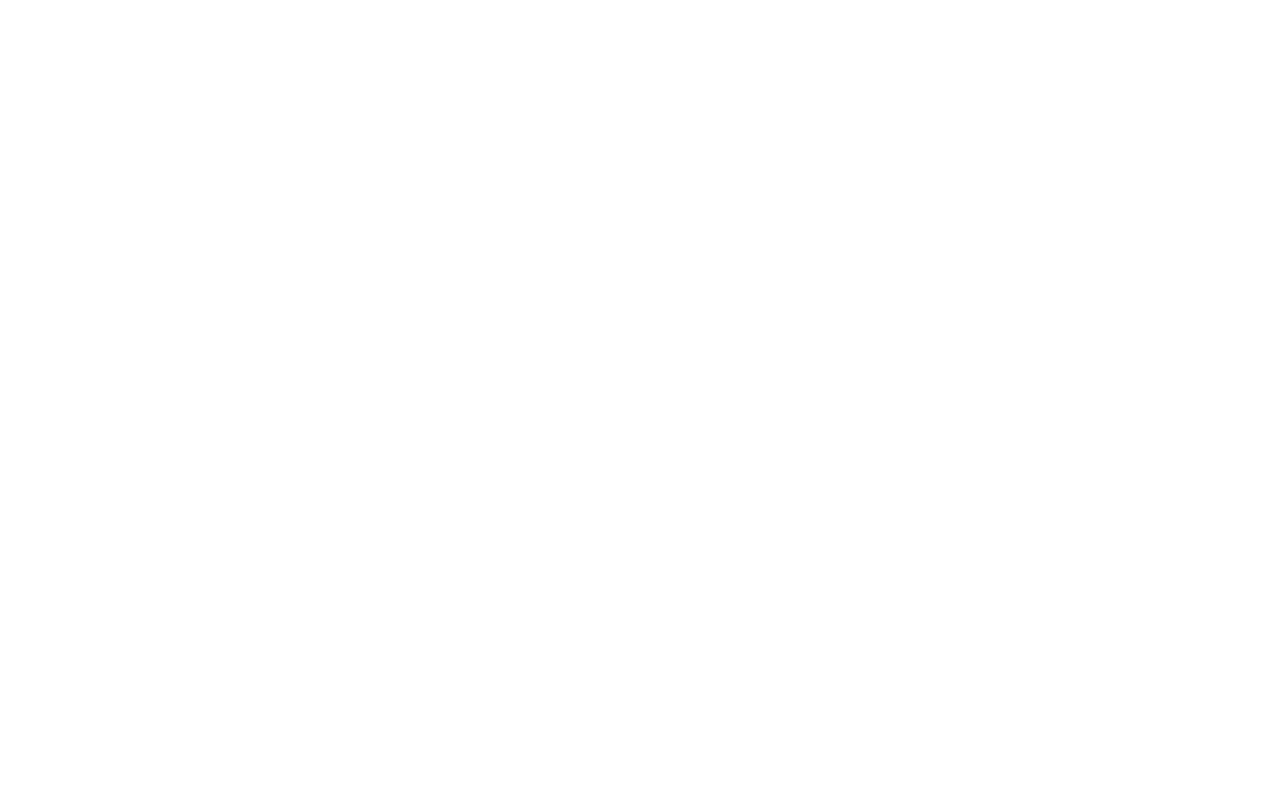
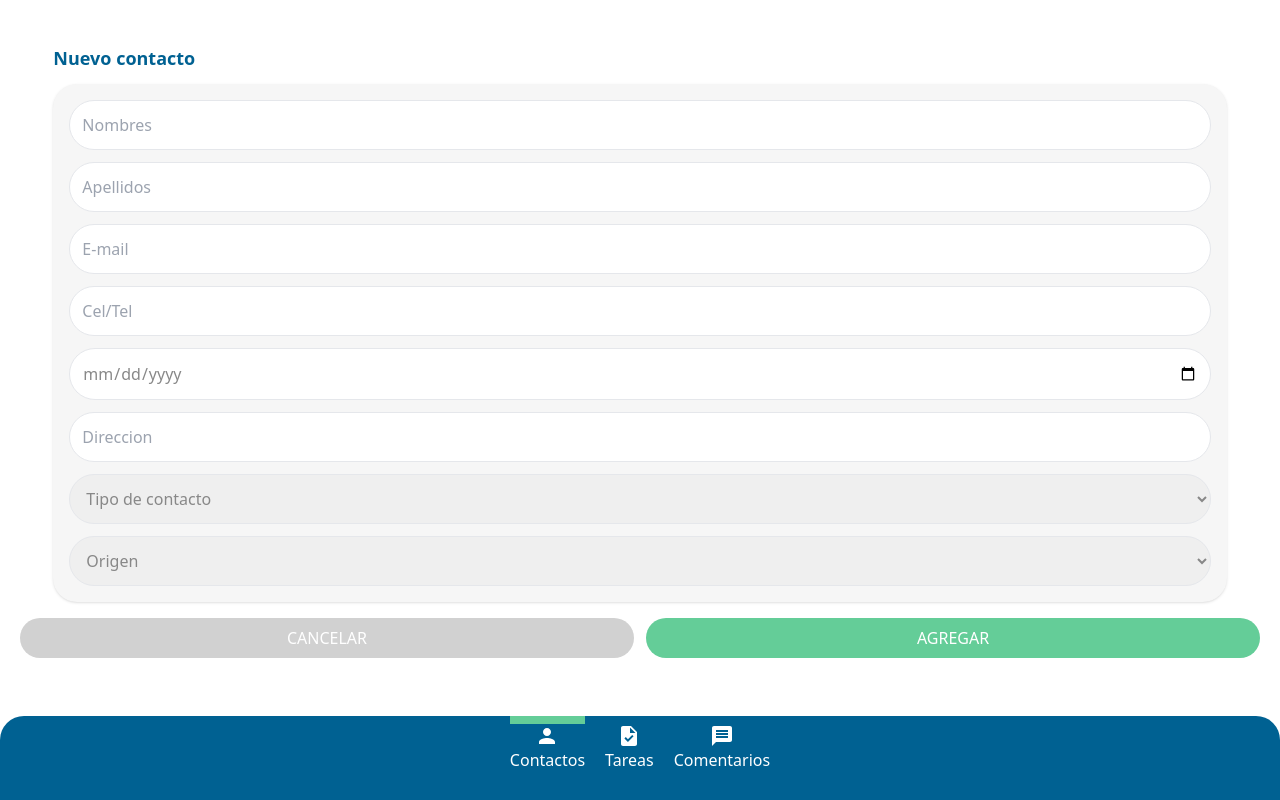
Before and after one commit to k-navarro/kru360, a React (Create React App) app: page /nuevoContacto in a window 1280 px wide. Before the commit this address had no page. Built offline with nearby package versions, Linux system fonts and the light colour scheme; the HTML template or start-up script is replaced by a standard one.

Commit message:
Terminando la prueba

```diff
--- a/package.json
+++ b/package.json
@@ -10,8 +10,10 @@
     "@testing-library/jest-dom": "^5.16.5",
     "@testing-library/react": "^13.4.0",
     "@testing-library/user-event": "^13.5.0",
+    "axios": "^1.4.0",
     "react": "^18.2.0",
     "react-dom": "^18.2.0",
+    "react-hot-toast": "^2.4.1",
     "react-router-dom": "^6.8.1",
     "react-scripts": "5.0.1",
     "web-vitals": "^2.1.4"
--- a/src/App.jsx
+++ b/src/App.jsx
@@ -2,15 +2,18 @@ import React from "react"
 import { BrowserRouter as Router, Routes, Route } from "react-router-dom"
 import NuevoContacto from "./components/NuevoContacto"
 import ListaDeContactos from "./components/ListaDeContacto"
+import { Footer } from "./components/Footer"
 
 export default function App() {
-  return(
+  return (
     <React.StrictMode>
       <Router>
         <Routes>
-          <Route path="/" element={<NuevoContacto/>} />
-          <Route path="ListaDeContactos" element={<ListaDeContactos/>}/>
+          <Route path="/nuevoContacto" element={<NuevoContacto />} />
+          <Route path="/editarContacto/:id" element={<NuevoContacto />} />
+          <Route path="/" element={<ListaDeContactos />} />
         </Routes>
+        <Footer/>
       </Router>
     </React.StrictMode>
 
--- /dev/null
+++ b/src/components/Footer.jsx
@@ -0,0 +1,23 @@
+import React from 'react'
+import PersonIcon from '@mui/icons-material/Person';
+import TaskIcon from '@mui/icons-material/Task';
+import MessageIcon from '@mui/icons-material/Message';
+
+export const Footer = () => {
+    return (
+        <footer className=" w-full flex justify-center pb-7 bg-primario absolute bottom-0 rounded-t-3xl text-white">
+            <div className='flex flex-col items-center  border-secundario border-t-8'>
+                <PersonIcon sx={{ color: '#ffffff' }} />
+                Contactos
+            </div>
+            <div className='flex flex-col items-center mx-5 mt-2'>
+                <TaskIcon sx={{ color: '#ffffff' }}/>
+                Tareas
+            </div>
+            <div className='flex flex-col items-center mt-2'>
+                <MessageIcon sx={{ color: '#ffffff' }}/>
+                Comentarios
+            </div>
+        </footer>
+    )
+}
--- a/src/components/ListaDeContacto.jsx
+++ b/src/components/ListaDeContacto.jsx
@@ -1,47 +1,140 @@
-import React from 'react'
+import React, { useEffect, useState } from 'react'
+import axios from 'axios'
+import Button from '@mui/material/Button';
+import Menu from '@mui/material/Menu';
+import MenuItem from '@mui/material/MenuItem';
+import { useNavigate } from 'react-router-dom'
 
-import {
-  List,
-  ListItem,
-  ListItemIcon,
-  ListItemText,
-
-}from '@mui/material'
 import EditIcon from '@mui/icons-material/Edit';
-import DeleteForeverIcon from '@mui/icons-material/DeleteForever';
-import SaveIcon from '@mui/icons-material/Save';
+import DeleteIcon from '@mui/icons-material/Delete';
+import AddTaskIcon from '@mui/icons-material/AddTask';
 
 const ListaDeContactos = () => {
+  const [nombreUsuario, setNombreUsuario] = useState('')
+  const [usuarios, setUsuarios] = useState([])
+  const [usuariosFiltrados, setUsuariosFiltrados] = useState([])
+  const [anchorEl, setAnchorEl] = useState(null);
+  const navigate = useNavigate()
+
+  const open = Boolean(anchorEl);
+
+  const handleClick = (event) => {
+    setAnchorEl(event.currentTarget);
+  };
+
+  const handleClose = () => {
+    setAnchorEl(null);
+  };
+
+  const filtradoUsuarios = (name) => {
+    const filtro = usuarios.filter((usuario) =>
+      usuario?.nombres.toUpperCase().includes(name?.toUpperCase()))
+    setUsuariosFiltrados(filtro)
+  }
+
+  const obtenerUsuarios = async () => {
+    try {
+      const response = await axios.get(`http://localhost:8080/usuarios`)
+      return response.data
+    } catch (e) {
+
+    }
+  }
+
+  const eliminarUsuario = async (id) => {
+    try {
+      await axios.delete(`http://localhost:8080/usuario/${id}`)
+      obtenerUsuarios().then(response => {
+        setUsuarios(response)
+        setUsuariosFiltrados(response)
+      })
+    } catch (e) {
+    }
+  }
+
+  useEffect(() => {
+    try {
+      obtenerUsuarios().then(response => {
+        setUsuarios(response)
+        setUsuariosFiltrados(response)
+      })
+    } catch (e) {
+    }
+  }, [])
+
+
+  useEffect(() => {
+    if (nombreUsuario.length) {
+      filtradoUsuarios(nombreUsuario)
+    }
+    if(!nombreUsuario.length){
+      setUsuariosFiltrados(usuarios)
+    }
+  }, [nombreUsuario])
+
   return (
-    <>
-      <div className=" container mx-auto mt-2 bg-gray-400 md:w-2/3 md:justify-center lg:w-2/5 border rounded-xl text-center ">
-        <h1 className='uppercase text-gray-600 block text-md font-bold'>Contactos</h1>
-        <div>
-          <List component='nav' className='align-content:center'>
-            <ListItem>
-            <ListItemText className='text right w-full'>aqui va el nombre del contact</ListItemText>
-              <ListItemIcon >
-              <EditIcon className='mr-3'/>
-              <DeleteForeverIcon className='mr-2'/>
-              <SaveIcon/>
-              </ListItemIcon>
-            </ListItem>
-          </List>
+    <div className="flex flex-col items-center align-center  ">
+      <input
+        type="text"
+        value={nombreUsuario}
+        placeholder='Buscar'
+        className=' w-11/12 mt-3 p-3 border rounded-full bg-fondo my-4'
+        onChange={(evento) => setNombreUsuario(evento.target.value)}
+      />
+      <div className='w-11/12'>
+        <h1 className='text-primario text-md font-bold mb-2	'>Lista de contactos</h1>
+        <div className=' w-full bg-fondo rounded-3xl'>
+          {
+            usuariosFiltrados?.map(usuario => (
+              <div key={usuario._id} className='w-full flex items-center justify-between p-5 border border-b-5 border-white'>
+                <div>
+                  <p className=' font-bold' >{`${usuario?.nombres} ${usuario?.apellidos}`}</p>
+                  <p className='text-primario'>{usuario?.telefono}</p>
+                </div>
+                <div className='flex items-center'>
+                  <button onClick={() => navigate(`/editarContacto/${usuario._id}`)} className='cursor-pointer'>
+                    <EditIcon sx={{ color: '#006192' }} />
+                  </button>
+                  <div>
+                    <Button
+                      id="basic-button"
+                      aria-controls={open ? 'basic-menu' : undefined}
+                      aria-haspopup="true"
+                      aria-expanded={open ? 'true' : undefined}
+                      onClick={handleClick}
+                    >
+                      <AddTaskIcon sx={{ color: '#006192' }} />
+                    </Button>
+                    <Menu
+                      id="basic-menu"
+                      anchorEl={anchorEl}
+                      open={open}
+                      onClose={handleClose}
+                      MenuListProps={{
+                        'aria-labelledby': 'basic-button',
+                      }}
+                    >
+                      <MenuItem onClick={handleClose}>LLamada telefonica</MenuItem>
+                      <MenuItem onClick={handleClose}>Mensaje de texto</MenuItem>
+                      <MenuItem onClick={handleClose}>Llamada por WhatsApp</MenuItem>
+                      <MenuItem onClick={handleClose}>Mensaje de WhatsApp</MenuItem>
+                    </Menu>
+                  </div>
 
-          <List component='nav' className='align-content:center'>
-            <ListItem>
-            <ListItemText className='text right w-full'>aqui va el nombre del contact</ListItemText>
-              <ListItemIcon >
-              <EditIcon className='mr-3'/>
-              <DeleteForeverIcon className='mr-2'/>
-              <SaveIcon/>
-              </ListItemIcon>
-            </ListItem>
-          </List>
-          <footer>este es el footer</footer>
+                  <button onClick={() => eliminarUsuario(usuario._id)} className='cursor-pointer'>
+                    <DeleteIcon sx={{ color: '#006192' }} />
+                  </button>
+                </div>
+              </div>
+            ))
+          }
+
         </div>
       </div>
-    </>
+      <button onClick={() => navigate('/nuevoContacto')} className='bg-primario mb-5 w-40 py-2 text-white uppercase rounded-full mt-5'>Agregar</button>
+
+    </div>
+
   )
 }
 
--- a/src/components/NuevoContacto.jsx
+++ b/src/components/NuevoContacto.jsx
@@ -1,81 +1,170 @@
-
-import React from 'react'
+import React, { useEffect, useState } from 'react'
+import { useParams, useNavigate } from 'react-router-dom'
+import axios from 'axios'
 
 const NuevoContacto = () => {
-    const isCreate = true;
+    const [usuario, setUsuario] = useState({
+        nombres: "",
+        apellidos: "",
+        email: "",
+        telefono: "",
+        fechaNacimiento: "",
+        direccion: "",
+        tipoContacto: "",
+        origen: "",
+    })
+
+    const params = useParams()
+    const navigate = useNavigate()
+
+    const cambiarEstado = (evento) => {
+        const { name, value } = evento.target;
+        setUsuario({
+            ...usuario,
+            [name]: value
+        });
+    }
+
+    const obtenerUsuarioPorId = async () => {
+        try {
+            const response = await axios.get(`http://localhost:8080/usuarios/${params?.id}`)
+            return response.data
+        } catch (e) {
+
+        }
+    }
+
+    const crearContacto = async () => {
+        try {
+            await axios.post('http://localhost:8080/usuario', usuario)
+            navigate('/')
+        } catch (e) {
+
+        }
+    }
+
+    const editarContacto = async () => {
+        try {
+            await axios.put(`http://localhost:8080/usuario/${params?.id}`, usuario)
+            navigate('/')
+        } catch (e) {
+
+        }
+    }
+
+    const confirmaPeticion = (estaCreando) => {
+        if (estaCreando) {
+            editarContacto()
+        } else {
+            crearContacto()
+        }
+    }
+
+    useEffect(() => {
+        if (params?.id) {
+            try {
+                obtenerUsuarioPorId().then(response => {
+                    setUsuario(response)
+                })
+            } catch (e) {
+
+            }
+        }
+    }, [params?.id])
+
+
+
     return (
         <>
-            <div className="  mx-auto w-2/4 ">
-                <h1 className=" text-center text-primario font-black my-3 text-2xl capitalize"> {isCreate ? "Nuevo contacto" : "Editar contacto"}</h1>
-                <form className="  bg-fondo shadow rounded-3xl p-4">
+            <div className=" flex flex-col items-center align-center ">
+                <div className='w-11/12 mt-8'>
+                    <h4 className=" text-left text-primario font-black my-3 text-lg "> {params?.id ? "Editar contacto" : "Nuevo contacto"}</h4>
+                    <form className="bg-fondo shadow rounded-3xl p-4">
                         <input
-                        id="nombre"
+                            name="nombres"
                             type="text"
                             placeholder="Nombres"
                             className="w-full  p-3 border rounded-full "
+                            onChange={cambiarEstado}
+                            value={usuario.nombres}
                         />
                         <input
-                        id="nombre"
+                            name="apellidos"
                             type="text"
                             placeholder="Apellidos"
                             className="w-full mt-3 p-3 border rounded-full"
+                            onChange={cambiarEstado}
+                            value={usuario.apellidos}
                         />
                         <input
-                        id="email"
+                            name="email"
                             type="email"
                             placeholder="E-mail"
                             className="w-full mt-3 p-3 border rounded-full"
+                            onChange={cambiarEstado}
+                            value={usuario.email}
                         />
                         <input
-                        id="celular"
-                        type="phone"
+                            name="telefono"
                             placeholder="Cel/Tel"
                             className="w-full mt-3 p-3 border rounded-full"
+                            onChange={cambiarEstado}
+                            value={usuario.telefono}
                         />
                         <input
-                        id="alta"
+                            name="fechaNacimiento"
                             type="date"
                             className="w-full mt-3 p-3 border rounded-full text-[#888888] "
                             placeholder='Fecha de nacimiento'
+                            onChange={cambiarEstado}
+                            value={usuario.fechaNacimiento}
                         />
                         <input
-                        id="direccion"
+                            name="direccion"
                             type="phone"
                             placeholder="Direccion"
                             className="w-full mt-3 p-3 border rounded-full "
+                            onChange={cambiarEstado}
+                            value={usuario.direccion}
                         />
                         <select
+                            name="tipoContacto"
                             placeholder="Selecione"
-                        value="none"
                             className="w-full mt-3 p-3 border rounded-full text-[#888888] "
+                            onChange={cambiarEstado}
+                            value={usuario.tipoContacto}
                         >
                             <option value="" hidden> Tipo de contacto</option>
                             <option value="cliente">Cliente</option>
                             <option value="admin">Administrativo</option>
                         </select>
                         <select
+                            name="origen"
                             placeholder="Selecione"
-                        value="none"
                             className="w-full mt-3 p-3 border rounded-full text-[#888888]"
+                            onChange={cambiarEstado}
+                            value={usuario.origen}
                         >
                             <option value="" hidden> Origen</option>
                             <option value="cliente">Cliente</option>
                             <option value="admin">Administrativo</option>
                         </select>
                     </form>
-                <div className='mt-4 flex item-center gap-x-3 aling-center'>
+                </div>
+                <div className='w-full mt-4 px-5 flex item-center gap-x-3 aling-center'>
                     <button
-                        type="submit"
                         value="Añadir Contacto"
-                        className="bg-fondoBoton mb-5 w-full py-3 text-white uppercase rounded-full"
+                        className="bg-fondoBoton mb-5 w-full py-2  text-white uppercase rounded-full"
+                        onClick={() => navigate('/')}
                     >
                         cancelar
                     </button>
                     <button
-                        type="submit"
                         value="Añadir Contacto"
-                        className="bg-secundario mb-5 w-full py-3 text-white uppercase rounded-full">
-                        Añadir contacto
+                        className="bg-secundario mb-5 w-full py-2  text-white uppercase rounded-full"
+                        onClick={() => confirmaPeticion(params.id)}
+                    >
+                        {params?.id ? 'Actualizar' : 'Agregar'}
                     </button>
                 </div>
 
```
Also changed, not shown: 1 other file (tests, documents, lock files or other folders). Lines whose indentation alone changed are shown as unchanged.
